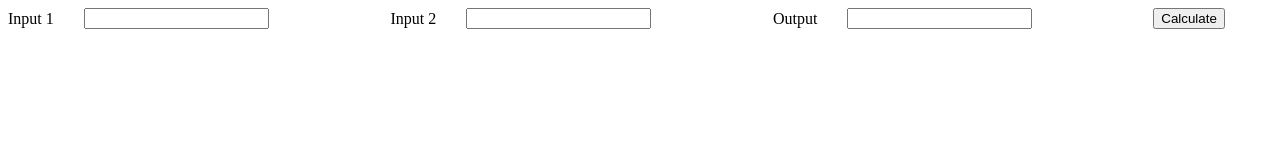
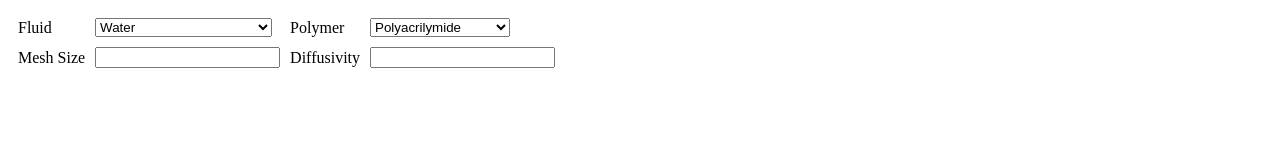
Before and after one commit to vince-wu/hydrogel, a plain HTML site: page index.html in a window 1280 px wide. Drawn offline with Linux system fonts and the light colour scheme.

Commit message:
implemented calculator

```diff
--- a/index.html
+++ b/index.html
@@ -4,29 +4,41 @@
 	<title>Test</title>
 </head>
 <body>
+	<script src="https://cdnjs.cloudflare.com/ajax/libs/mathjs/6.2.0/math.min.js"></script>
 	<form id=inputform>
-		<table width="100%" border="0" cellspacing="0" cellpadding="0" id="inputTable">
+		<table border="0" cellspacing="10" cellpadding="0" id="inputTable">
 			<tr id="row1">
 				<td>
-					<label for="input1">Input 1</label>
+					<label for="fluid">Fluid</label>
 				</td>
 				<td>
-					<input type="number" id=input1>
+					<select>
+						<option value="water">Water</option>
+						<option value="pbs">Phosphate Buffer Solution</option>
+					</select>
 				</td>
 				<td>
-					<label for="input1">Input 2</label>
+					<label for="fluid">Polymer</label>
 				</td>
 				<td>
-					<input type="number" id=input2>
+					<select>
+						<option value="pam">Polyacrilymide</option>
+						<option value="peg">Polyethylene Glycol</option>
+					</select>
+				</td>
+			</tr>
+			<tr id="row2">
+				<td>
+					<label for="meshsize">Mesh Size</label>
 				</td>
 				<td>
-					<label for="output">Output</label>
+					<input type="number" id=meshsize onchange="calculate_hydrogel_property('diffusivity')">
 				</td>
 				<td>
-					<input type="number" id=output>
+					<label for="diffusivity">Diffusivity</label>
 				</td>
 				<td>
-					<input type="button" value="Calculate" onclick="calculate()"></button>
+					<input type="number" id=diffusivity onchange="calculate_hydrogel_property('mesh_size')">
 				</td>
 			</tr>
 		</table>
@@ -39,5 +51,54 @@
 			document.getElementById("output").value = output;
 		};
 	</script>
+	<script>
+		function calculate_hydrogel_property(property) {
+			var r_FV = 2.69;
+			var r_s = 1;
+			var r_FVW = 2.69;
+			var phi_p = 1;
+			var r_f = 5.1;
+			var nu = 8.9*10**-4;
+			var T = 289;
+			var D_o = calculate_diffusivity(r_s, nu, T);
+			if (property == "mesh_size") {
+				var D = parseFloat(document.getElementById("diffusivity").value);
+				var mesh_size = calculate_hydrogel_meshsize(D_o, r_FV, r_s, r_FVW, phi_p, r_f, D);
+				document.getElementById("meshsize").value = mesh_size;
+			} else {
+				var mesh_size = parseFloat(document.getElementById("meshsize").value);
+				var D = calculate_hydrogel_diffusivity(D_o, r_FV, r_s, r_FVW, phi_p, r_f, mesh_size);
+				document.getElementById("diffusivity").value = D;
+			}
+
+		};
+	</script>
+	<script>
+		function calculate_hydrogel_meshsize(D_o, r_FV, r_s, r_FVW, phi_p, r_f, D) {
+			var mesh_size;
+			var A = (D/D_o-math.erf(r_FV/r_s)*Math.exp(-1*Math.pow(r_s/r_FVW, 3)*(phi_p/(1-phi_p))))/(1-math.erf(r_FV/r_s));
+			console.log(A);
+			mesh_size = (r_s+r_f)/Math.pow((-Math.log(A)/Math.PI),1/2)-2*r_f;
+			console.log(mesh_size);
+			return mesh_size
+		}
+	</script>
+	<script>
+		function calculate_hydrogel_diffusivity(D_o, r_FV, r_s, r_FVW, phi_p, r_f, mesh_size) {
+			var D;
+			D = D_o*(math.erf(r_FV/r_s)*Math.exp(-1*Math.pow(r_s/r_FVW, 3)*(phi_p/(1-phi_p))) +
+				1-math.erf(r_FV/r_s)*Math.exp(-Math.PI*Math.pow((r_s+r_f)/(mesh_size+2*r_f), 2)));
+			return D;
+		}
+	</script>
+
+	<script>
+		function calculate_diffusivity(r_s, nu, T) {
+			var D_o;
+			var k_b = 1.38064852*10**-23;
+			D_o = k_b*T/(6*Math.PI*nu*r_s)
+			return D_o
+		}
+	</script>
 </body>
 </html>
```
